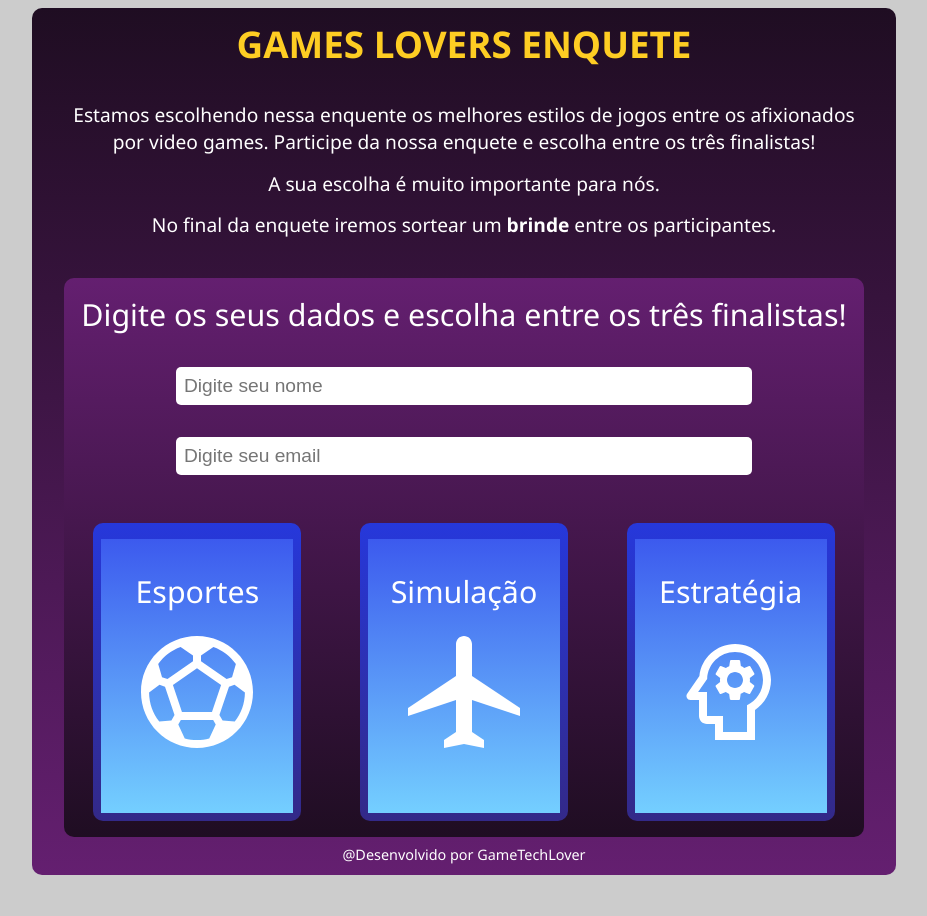
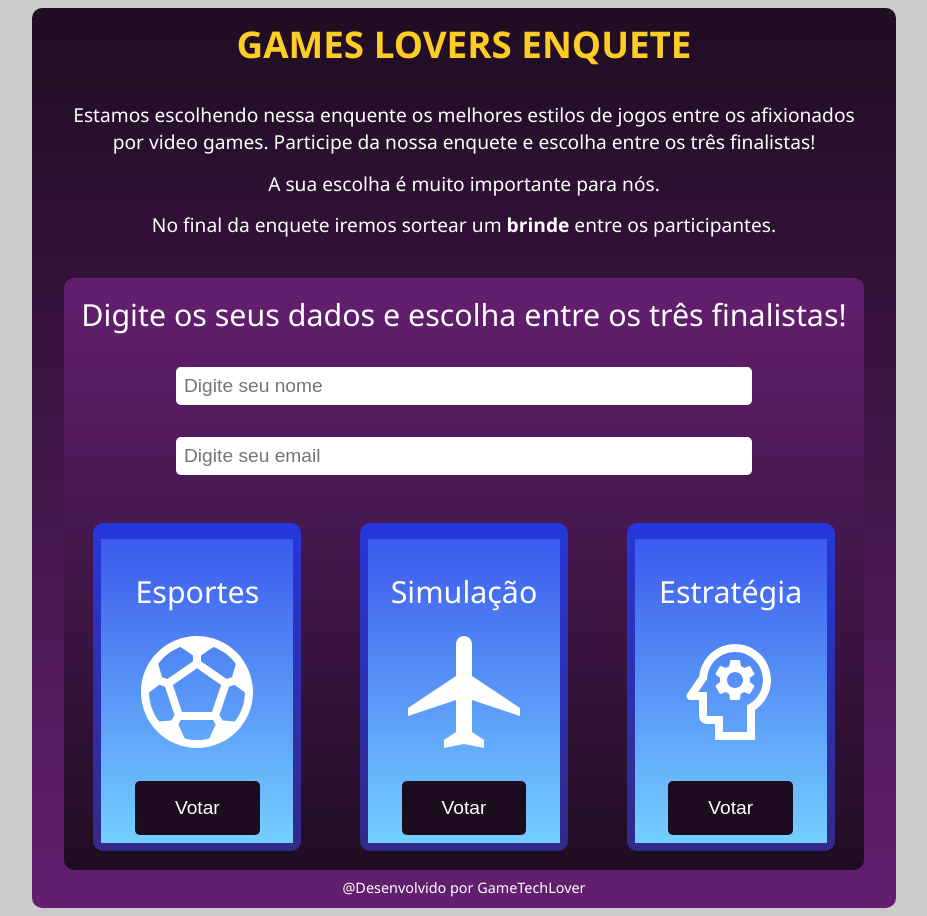
Before and after one commit to leogalencar/games-lovers-enquete, a plain HTML site: page index.html in a window 1280 px wide. Shown: the whole page, without its empty margins (176-1103 px from the left). Before the commit the page ends 883 px from the top, so only its background shows below. Drawn offline with Linux system fonts and the light colour scheme.

Commit message:
closes #6 - Criação dos botões de votar

```diff
--- a/css/style.css
+++ b/css/style.css
@@ -18,6 +18,22 @@ input {
 input:focus{
     outline: none;
     box-shadow: 0 0 10px #2638DB;
+}
+
+button {
+    background-color: #1D0C20;
+    color: #FFFFFF;
+    border: 0;
+    border-radius: 5px;
+    padding: 1rem 2.5rem;
+
+    font-size: 1.2rem;
+
+    cursor: pointer;
+}
+
+button:hover {
+    background-color: #331538;
 }
 
 .container{
@@ -44,7 +60,7 @@ input:focus{
 .flex-container {
     display: flex;
     justify-content: space-around;
-    margin-bottom: 1rem;
+    margin-bottom: 1.2rem;
     margin-top: 2rem;
 }
 
@@ -60,7 +76,7 @@ input:focus{
     font-size: 1.9rem;
     text-align: center;
 
-    padding: 2rem 1rem;
+    padding: 2rem 1rem 0.5rem 1rem;
 }
 
 .header {
--- a/index.html
+++ b/index.html
@@ -39,6 +39,7 @@
                         <div>
                             <object data="assets/sports_soccer_white.svg" type="image/svg+xml"></object>
                         </div>
+                        <button>Votar</button>
                     </div>
                 </div>
                 <div class="box-border">
@@ -47,6 +48,7 @@
                         <div>
                             <object data="assets/local_airport_white.svg" type="image/svg+xml"></object>
                         </div>
+                        <button>Votar</button>
                     </div>
                 </div>
                 <div class="box-border">
@@ -55,6 +57,7 @@
                         <div>
                             <object data="assets/psychology_white.svg" type="image/svg+xml"></object>
                         </div>
+                        <button>Votar</button>
                     </div>
                 </div>
             </div>
```
